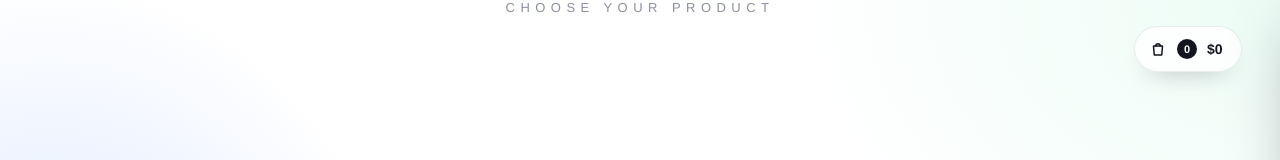
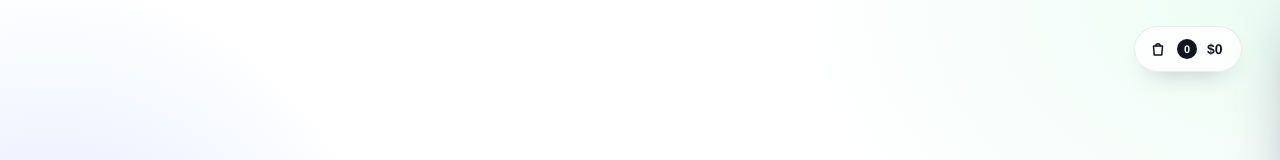
Before and after one commit to abidshariff/glitchpop, a React app: page index.html in a window 1280 px wide. Shown: the top 160 px of the page. Built offline with nearby package versions, Linux system fonts and the light colour scheme; files whose address does not match are found by name.

Commit message:
Hide 'Choose your product' until the printer is shown

```diff
--- a/index.html
+++ b/index.html
@@ -117,7 +117,7 @@
   /* menu host (React + Tailwind component renders here) */
   #menu-root{position:fixed;z-index:2;left:50%;top:47%;transform:translate(-50%,-50%);transform-origin:50% 50%;will-change:filter}
   #menu-root.locked,#menu-root.locked *{pointer-events:none!important;cursor:default!important}
-  .choose{transition:opacity .5s;position:fixed;z-index:2;left:50%;transform:translateX(-50%);margin:0;white-space:nowrap;font-size:13px;font-weight:500;letter-spacing:.42em;text-transform:uppercase;color:#8b90a0;pointer-events:none}
+  .choose{opacity:0;top:-100px;transition:opacity .5s;position:fixed;z-index:2;left:50%;transform:translateX(-50%);margin:0;white-space:nowrap;font-size:13px;font-weight:500;letter-spacing:.42em;text-transform:uppercase;color:#8b90a0;pointer-events:none}
   .info.out,.buy.out,.swatches.out{pointer-events:none}
   .info,.buy{left:50%}
   .swatches{left:calc(50% + clamp(230px,20vw,320px))}
```
